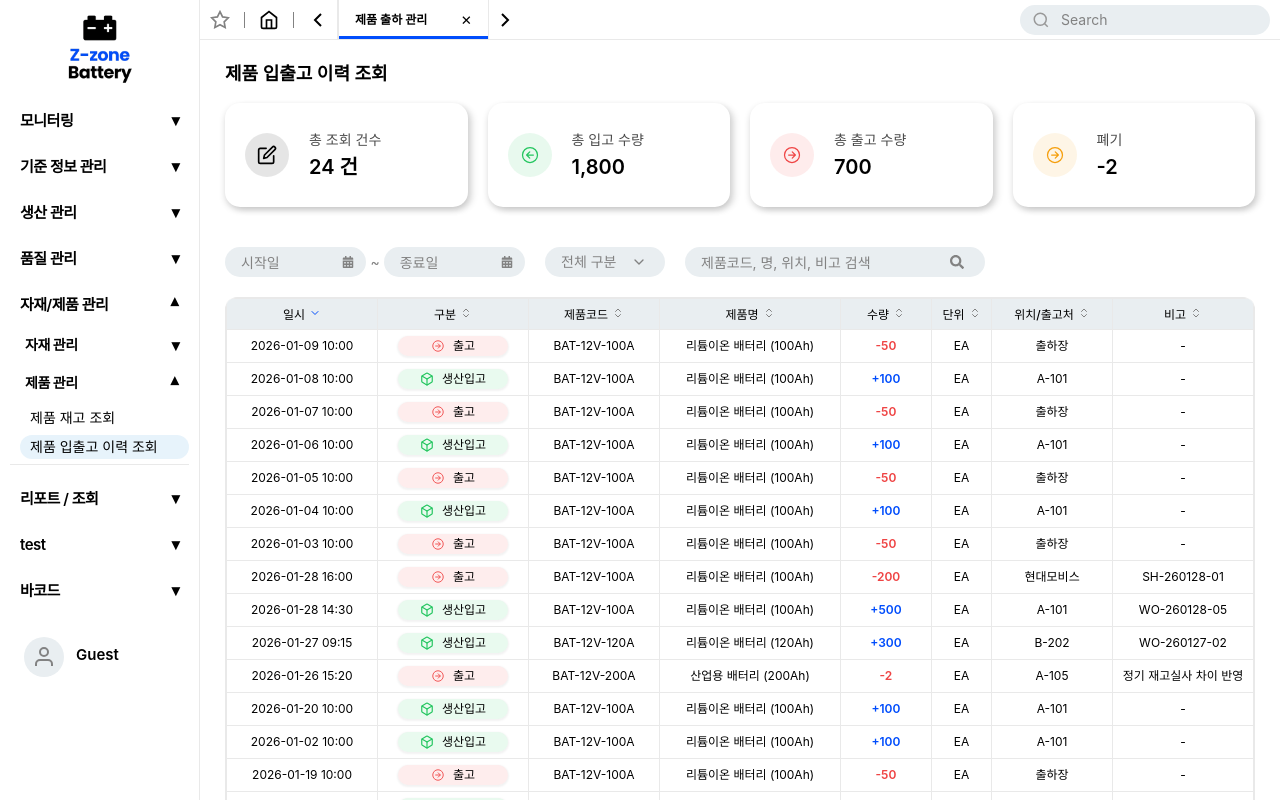
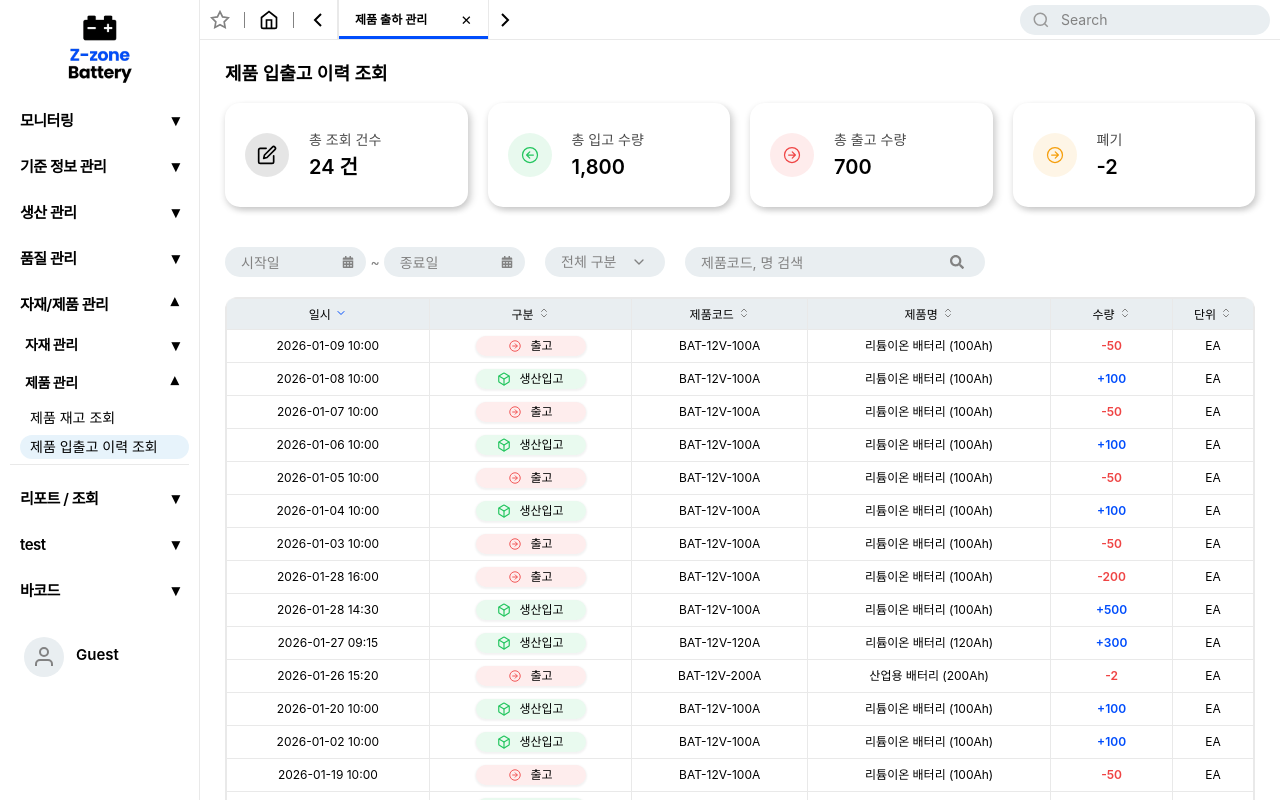
Before and after one commit to mes-team-2/React, a React (Create React App) app: page /mes/inventory/shipment in a window 1280 px wide. Shown: the top 800 px of the page. Built offline with nearby package versions, Linux system fonts and the light colour scheme; sample sign-in values are in the browser's storage.

Commit message:
new cheating

```diff
--- a/src/pages/production/Shipment.js
+++ b/src/pages/production/Shipment.js
@@ -245,12 +245,7 @@ const Shipment = () => {
         label: "단위",
         width: 60,
       },
-      { key: "location", label: "위치/출고처", width: 120 },
-      {
-        key: "note",
-        label: "비고",
-        width: 140,
-      },
+      // { key: "location", label: "위치/출고처", width: 120 },
     ],
     [],
   );
@@ -310,7 +305,7 @@ const Shipment = () => {
 
         <SearchBar
           width="l"
-          placeholder="제품코드, 명, 위치, 비고 검색"
+          placeholder="제품코드, 명 검색"
           onSearch={(val) => {
             setSearchTerm(val);
             setPage(1);
```
